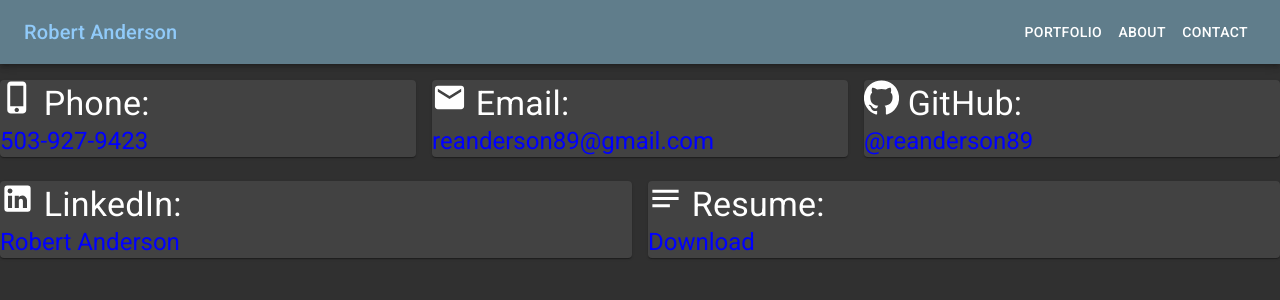
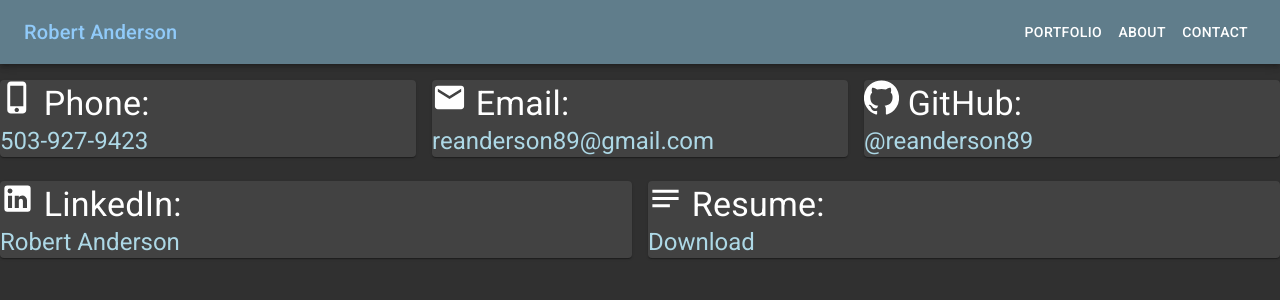
Before and after one commit to reanderson89/react-portfolio, a React (Create React App) app: page /#/contact in a window 1280 px wide. Shown: the top 300 px of the page. Built offline with nearby package versions, Linux system fonts and the light colour scheme.

Commit message:
changed box sizes for contact page and color of font.

```diff
--- a/src/pages/contact/Contact.jsx
+++ b/src/pages/contact/Contact.jsx
@@ -25,41 +25,41 @@ const Contact = () => {
             </Typography> */}
 
                 <Grid container spacing={2} alignItems="center" justify="center">
-                        <Grid item sm={4} md={4} xs={8} style={{marginTop:16}}>
+                        <Grid item sm={4} md={4} xs={10} style={{marginTop:16}}>
                         <Card>
                             <Typography variant="h4"><PhoneIphoneIcon fontSize="large"/> Phone: </Typography>
-                            <Typography variant="h5"><a href="tel:503-927-9423" style={{ textDecoration: 'none', color: "blue" }}>503-927-9423</a></Typography>
+                            <Typography variant="h5"><a href="tel:503-927-9423" style={{ textDecoration: 'none', color: "lightblue" }}>503-927-9423</a></Typography>
                             </Card>
                         </Grid>
 
 
-                        <Grid item sm={4} md={4} xs={8} style={{marginTop:16}}>
+                        <Grid item sm={4} md={4} xs={10} style={{marginTop:16}}>
                         <Card>
                             <Typography variant="h4"><EmailIcon fontSize="large"/> Email: </Typography>
-                            <Typography variant="h5"><a href="mailto: reanderson89@gmail.com" style={{ textDecoration: 'none', color: "blue" }}>reanderson89@gmail.com</a></Typography>
+                            <Typography variant="h5"><a href="mailto: reanderson89@gmail.com" style={{ textDecoration: 'none', color: "lightblue" }}>reanderson89@gmail.com</a></Typography>
                             </Card>
                         </Grid>
 
 
-                        <Grid item sm={4} md={4} xs={8} style={{marginTop:16}}>
+                        <Grid item sm={4} md={4} xs={10} style={{marginTop:16}}>
                         <Card>
                             <Typography variant="h4"><GitHubIcon fontSize="large"/> GitHub: </Typography>
-                            <Typography variant="h5"><a href="https://github.com/reanderson89" style={{ textDecoration: 'none', color: "blue" }}>@reanderson89</a></Typography>
+                            <Typography variant="h5"><a href="https://github.com/reanderson89" style={{ textDecoration: 'none', color: "lightblue" }}>@reanderson89</a></Typography>
                             </Card>
                         </Grid>
 
                 </Grid>
                 <Grid container spacing={2} justify="center">
-                        <Grid item sm={6} md={6} xs={8} style={{marginTop:16}}>
+                        <Grid item sm={6} md={6} xs={10} style={{marginTop:16}}>
                         <Card>
                             <Typography variant="h4"><LinkedInIcon fontSize="large"/> LinkedIn: </Typography>
-                            <Typography variant="h5"><a href="https://www.linkedin.com/in/robert-anderson-034ba71b0/" style={{ textDecoration: 'none', color: "blue" }}>Robert Anderson</a></Typography>
+                            <Typography variant="h5"><a href="https://www.linkedin.com/in/robert-anderson-034ba71b0/" style={{ textDecoration: 'none', color: "lightblue" }}>Robert Anderson</a></Typography>
                             </Card>
                         </Grid>
-                        <Grid item sm={6} md={6} xs={8} style={{marginTop:16}}>
+                        <Grid item sm={6} md={6} xs={10} style={{marginTop:16}}>
                         <Card>
                             <Typography variant="h4"><NotesIcon fontSize="large"/> Resume: </Typography>
-                            <Typography variant="h5"><a href="/assets/images/robert-anderson-resume.pdf" download="Robert Anderson's Resume"target="_blank" style={{ textDecoration: 'none', color: "blue" }}>Download</a></Typography>
+                            <Typography variant="h5"><a href={process.env.PUBLIC_URL + "/assets/images/robert-anderson-resume.pdf"} download="Robert Anderson's Resume" rel="noreferrer" target="_blank" style={{ textDecoration: 'none', color: "lightblue" }}>Download</a></Typography>
                             </Card>
                         </Grid>
                 </Grid>
```
Also changed, not shown: 1 other file (tests, documents, lock files or other folders).
